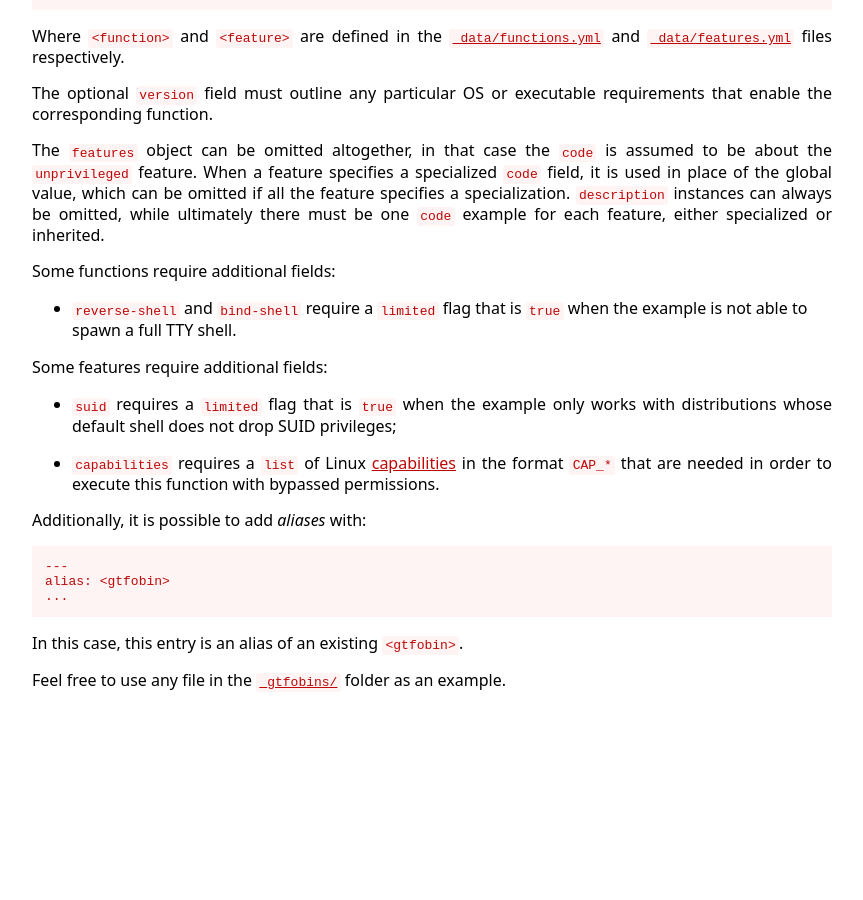
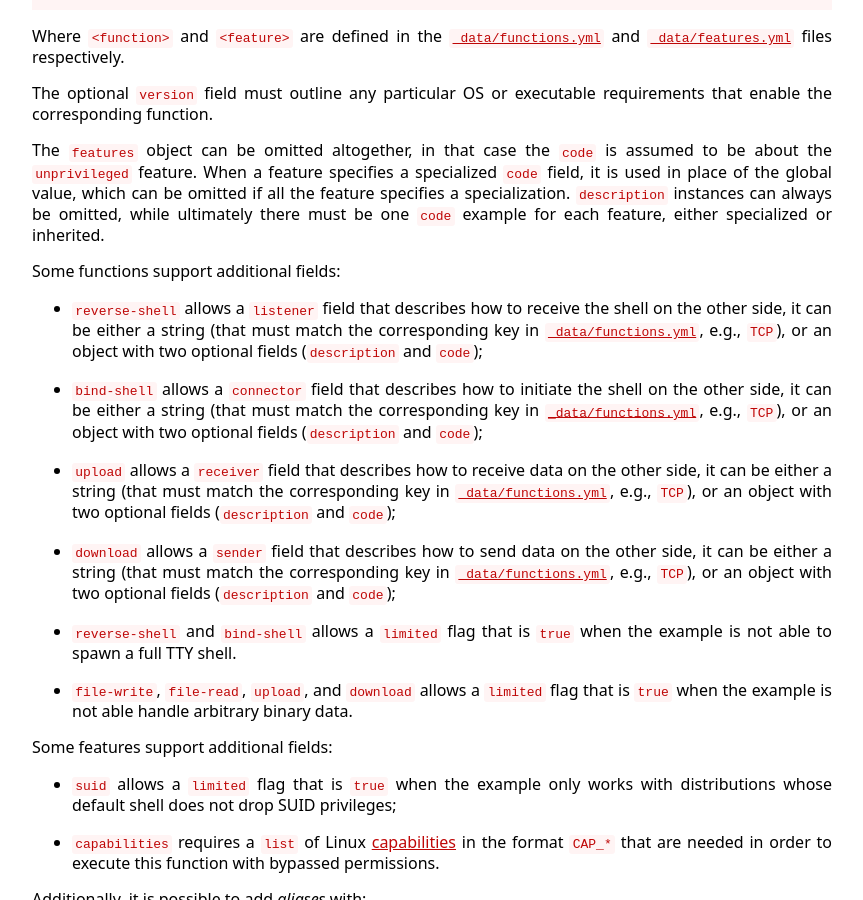
Before and after one commit to GTFOBins/GTFOBins.github.io, a Jekyll site: the page built from CONTRIBUTING.md, in a window 1280 px wide and 900 px high, scrolled down 439 px. Shown: the whole window, without its empty margins (208-1071 px from the left). Built offline with Jekyll 4.4.1, drawn with Linux system fonts in a browser that asks for light colours; before the commit the page ends 1170 px from its top, so only the background shows below that.

Commit message:
Add extra sender, receiver, connector, and listener

```diff
--- a/CONTRIBUTING.md
+++ b/CONTRIBUTING.md
@@ -32,13 +32,23 @@ The optional `version` field must outline any particular OS or executable requir
 
 The `features` object can be omitted altogether, in that case the `code` is assumed to be about the `unprivileged` feature. When a feature specifies a specialized `code` field, it is used in place of the global value, which can be omitted if all the feature specifies a specialization. `description` instances can always be omitted, while ultimately there must be one `code` example for each feature, either specialized or inherited.
 
-Some functions require additional fields:
+Some functions support additional fields:
 
-- `reverse-shell` and `bind-shell` require a `limited` flag that is `true` when the example is not able to spawn a full TTY shell.
+- `reverse-shell` allows a `listener` field that describes how to receive the shell on the other side, it can be either a string (that must match the corresponding key in [`_data/functions.yml`][], e.g., `TCP`), or an object with two optional fields (`description` and `code`);
 
-Some features require additional fields:
+- `bind-shell` allows a `connector` field that describes how to initiate the shell on the other side, it can be either a string (that must match the corresponding key in [`_data/functions.yml`][], e.g., `TCP`), or an object with two optional fields (`description` and `code`);
 
-- `suid` requires a `limited` flag that is `true` when the example only works with distributions whose default shell does not drop SUID privileges;
+- `upload` allows a `receiver` field that describes how to receive data on the other side, it can be either a string (that must match the corresponding key in [`_data/functions.yml`][], e.g., `TCP`), or an object with two optional fields (`description` and `code`);
+
+- `download` allows a `sender` field that describes how to send data on the other side, it can be either a string (that must match the corresponding key in [`_data/functions.yml`][], e.g., `TCP`), or an object with two optional fields (`description` and `code`);
+
+- `reverse-shell` and `bind-shell` allows a `limited` flag that is `true` when the example is not able to spawn a full TTY shell.
+
+- `file-write`, `file-read`, `upload`, and `download` allows a `limited` flag that is `true` when the example is not able handle arbitrary binary data.
+
+Some features support additional fields:
+
+- `suid` allows a `limited` flag that is `true` when the example only works with distributions whose default shell does not drop SUID privileges;
 
 - `capabilities` requires a `list` of Linux [capabilities](https://man7.org/linux/man-pages/man7/capabilities.7.html) in the format `CAP_*` that are needed in order to execute this function with bypassed permissions.
 
```
Also changed, not shown: _data/functions.yml (+5 -5 lines), _layouts/gtfobin.html (+52 -0 lines).
